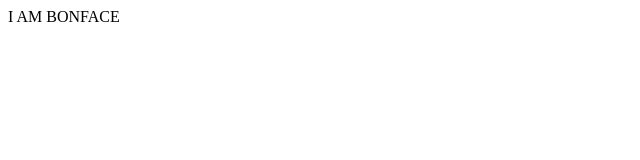
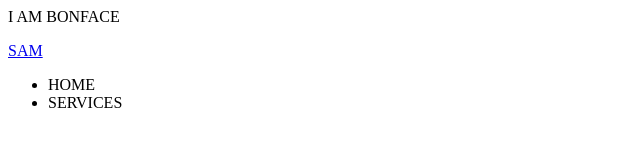
Before and after one commit to dev-brianmunene/Samsung_Store, a plain HTML site: page index.html in a window 1280 px wide. Shown: the whole page, without its empty margins (0-640 px from the left). Drawn offline with Linux system fonts and the light colour scheme.

Commit message:
Update index.html

```diff
--- a/index.html
+++ b/index.html
@@ -1,5 +1,15 @@
 <html>
 <body>
 <p>I AM BONFACE</p>
+  <div class="content">
+    <div class="header">
+      <a href="#">SAM</a>
+    </div>
+    <div class="subcont">
+        <ul>
+        <li>HOME</li>
+         <li>SERVICES</li>
+      </ul>
+    </div>
 </body>
 </html>
```
